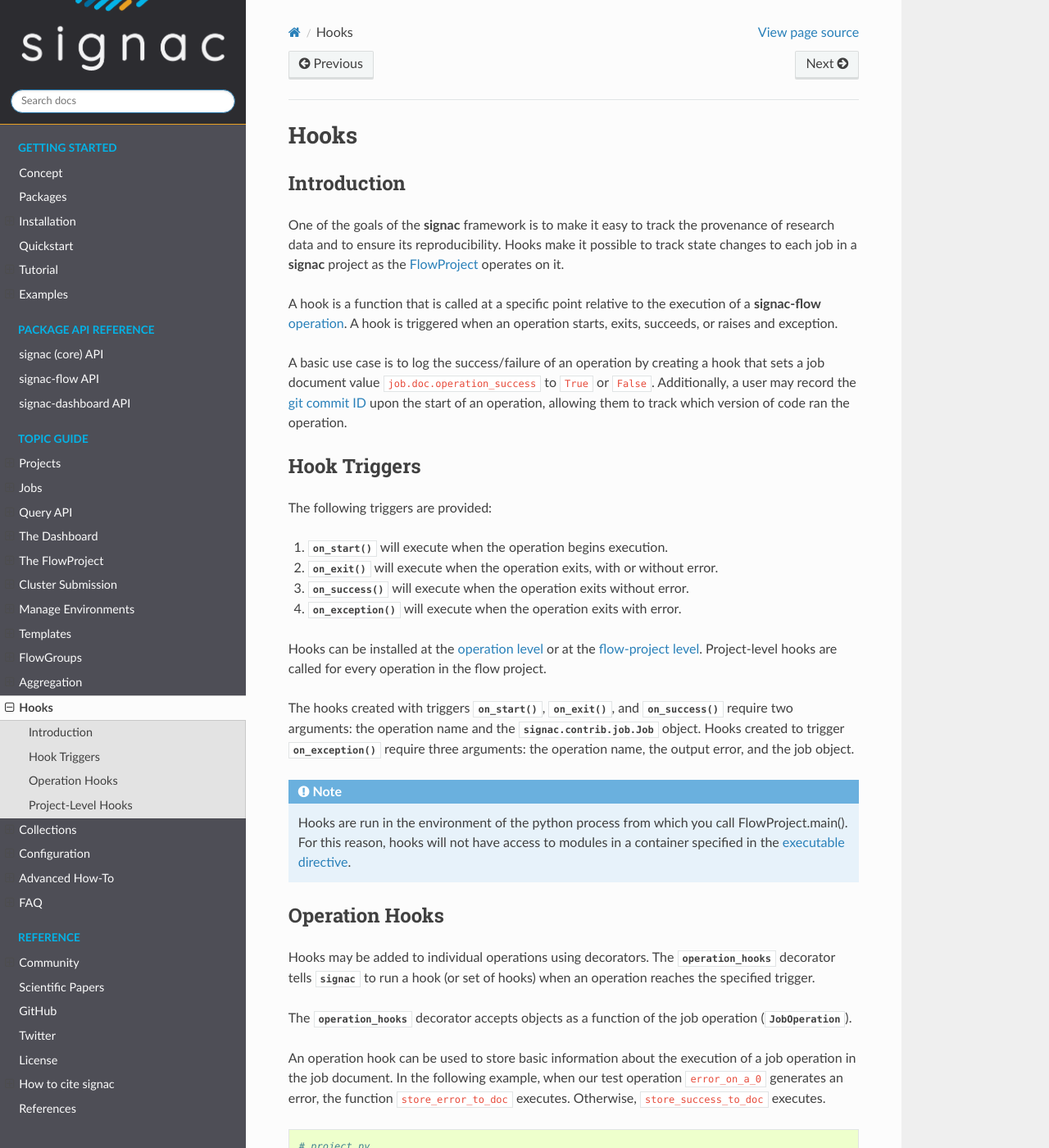
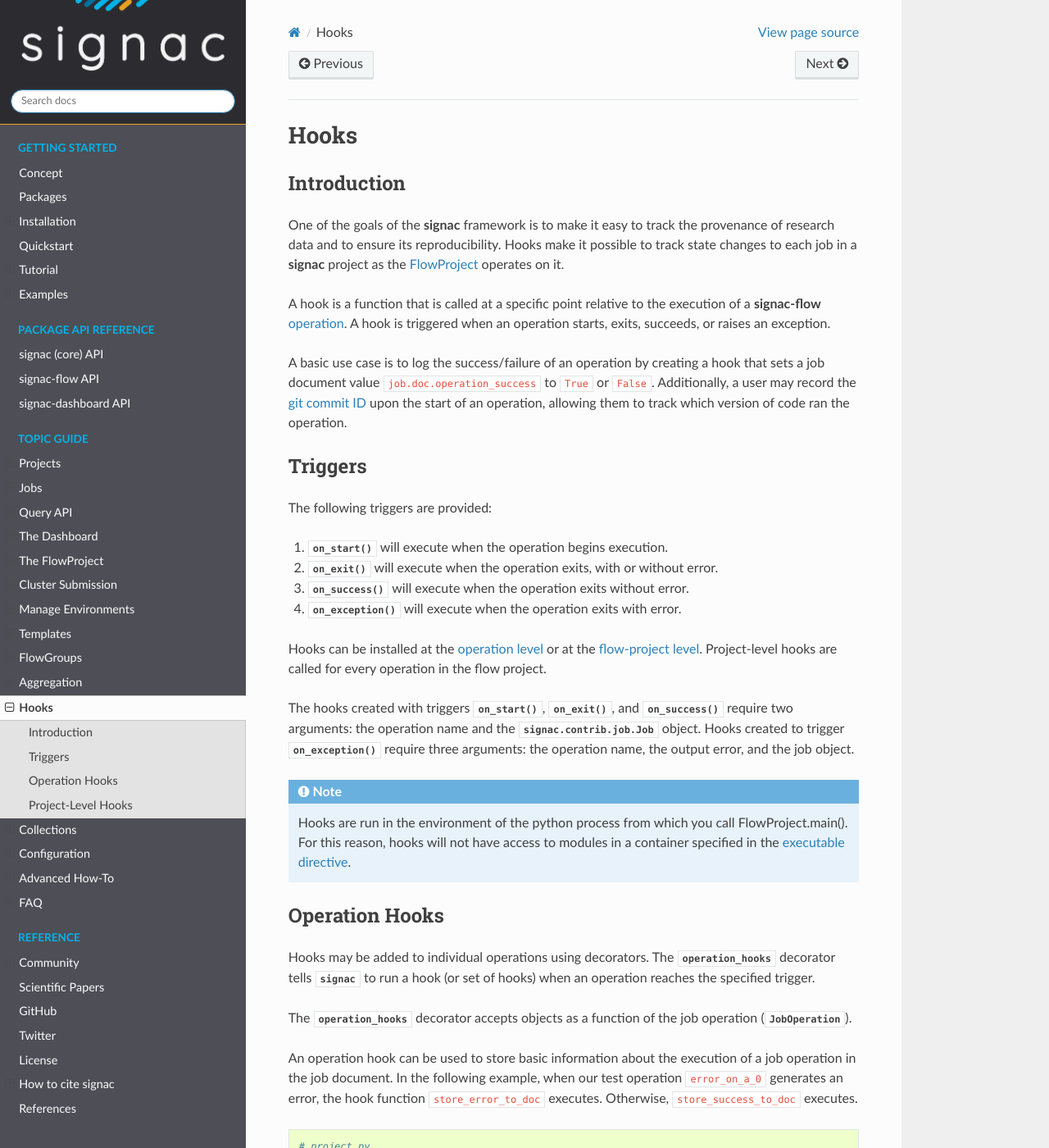
Before and after one commit to glotzerlab/signac-docs, a Sphinx documentation site: the page built from docs/source/hooks.rst, in a window 1280 px wide and 1400 px high. Shown: the whole window at 82% size. Built offline with Sphinx 7.4.7 and the Read the Docs theme 2.0.0, drawn with Linux system fonts in a browser that asks for light colours; some of the changed text lies outside the part shown.

Commit message:
Small clarifications

```diff
--- a/docs/source/hooks.rst
+++ b/docs/source/hooks.rst
@@ -13,14 +13,14 @@ One of the goals of the **signac** framework is to make it easy to track the pro
 Hooks make it possible to track state changes to each job in a **signac** project as the :ref:`FlowProject<flow-project>` operates on it.
 
 A hook is a function that is called at a specific point relative to the execution of a **signac-flow** :ref:`operation<operations>`.
-A hook is triggered when an operation starts, exits, succeeds, or raises and exception.
+A hook is triggered when an operation starts, exits, succeeds, or raises an exception.
 
 A basic use case is to log the success/failure of an operation by creating a hook that sets a job document value ``job.doc.operation_success`` to ``True`` or ``False``.
 Additionally, a user may record the `git commit ID <https://git-scm.com/book/en/v2/Git-Basics-Viewing-the-Commit-History>`_ upon the start of an operation, allowing them to track which version of code ran the operation.
 
 .. _hook_triggers:
 
-Hook Triggers
+Triggers
 =============
 
 The following triggers are provided:
```
Also changed, not shown: other parts of docs/source/hooks.rst (+3 -3 lines).
